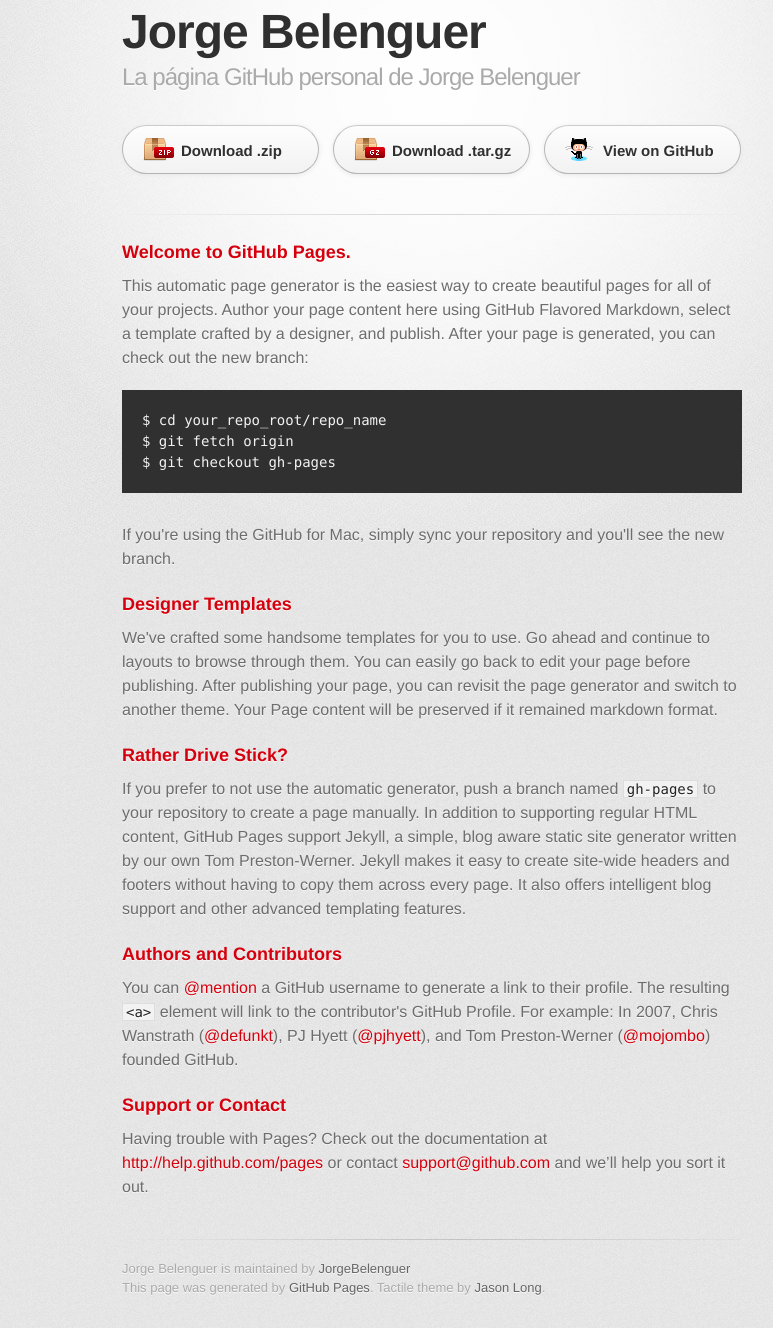
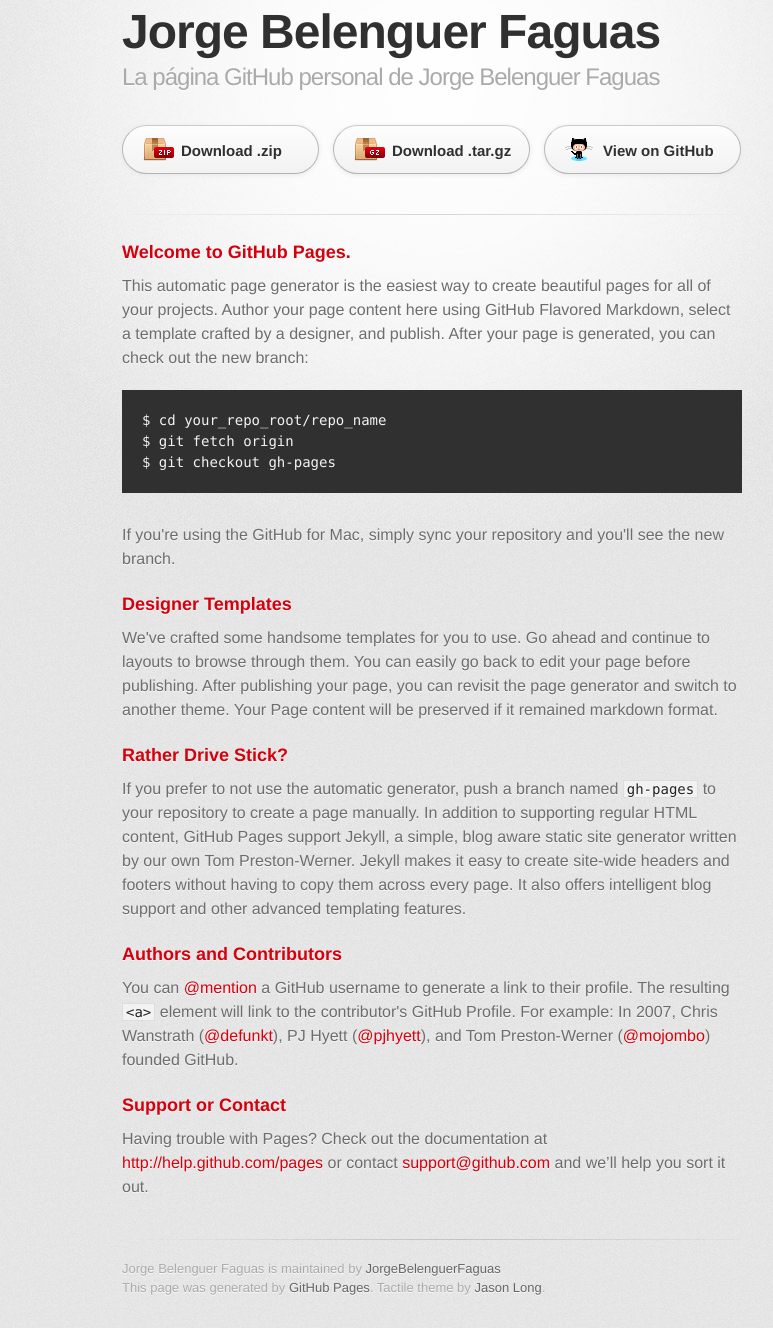
Before and after one commit to JorgeBelenguerFaguas/JorgeBelenguerFaguas, a plain HTML site: page index.html in a window 1280 px wide. Shown: the part 32-1360 px from the top of the page, without its empty margins (208-981 px from the left). Drawn offline with Linux system fonts and the light colour scheme; a web font is replaced by a local one.

Commit message:
Update index.html

```diff
--- a/index.html
+++ b/index.html
@@ -10,7 +10,7 @@
     <!--[if lt IE 9]>
     <script src="//html5shiv.googlecode.com/svn/trunk/html5.js"></script>
     <![endif]-->
-    <title>Jorge Belenguer by JorgeBelenguer</title>
+    <title>Jorge Belenguer Faguas by JorgeBelenguerFaguas</title>
   </head>
 
   <body>
@@ -18,14 +18,14 @@
       <div class="inner">
 
         <header>
-          <h1>Jorge Belenguer</h1>
-          <h2>La página GitHub personal de Jorge Belenguer</h2>
+          <h1>Jorge Belenguer Faguas</h1>
+          <h2>La página GitHub personal de Jorge Belenguer Faguas</h2>
         </header>
 
         <section id="downloads" class="clearfix">
-          <a href="https://github.com/JorgeBelenguer/JorgeBelenguer/zipball/master" id="download-zip" class="button"><span>Download .zip</span></a>
-          <a href="https://github.com/JorgeBelenguer/JorgeBelenguer/tarball/master" id="download-tar-gz" class="button"><span>Download .tar.gz</span></a>
-          <a href="https://github.com/JorgeBelenguer/JorgeBelenguer" id="view-on-github" class="button"><span>View on GitHub</span></a>
+          <a href="https://github.com/JorgeBelenguerFaguas/JorgeBelenguerFaguas/zipball/master" id="download-zip" class="button"><span>Download .zip</span></a>
+          <a href="https://github.com/JorgeBelenguerFaguas/JorgeBelenguerFaguas/tarball/master" id="download-tar-gz" class="button"><span>Download .tar.gz</span></a>
+          <a href="https://github.com/JorgeBelenguerFaguas/JorgeBelenguerFaguas" id="view-on-github" class="button"><span>View on GitHub</span></a>
         </section>
 
         <hr>
@@ -65,7 +65,7 @@ $ git checkout gh-pages
         </section>
 
         <footer>
-          Jorge Belenguer is maintained by <a href="https://github.com/JorgeBelenguer">JorgeBelenguer</a><br>
+          Jorge Belenguer Faguas is maintained by <a href="https://github.com/JorgeBelenguerFaguas">JorgeBelenguerFaguas</a><br>
           This page was generated by <a href="http://pages.github.com">GitHub Pages</a>. Tactile theme by <a href="https://twitter.com/jasonlong">Jason Long</a>.
         </footer>
 
```
